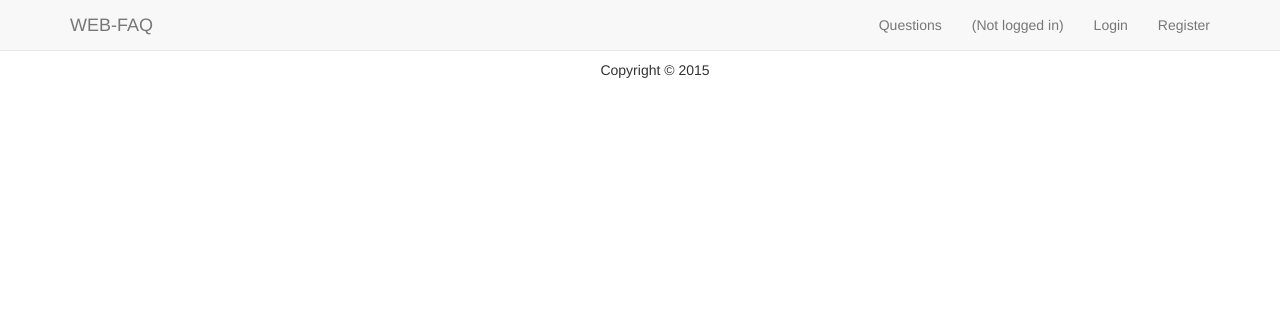
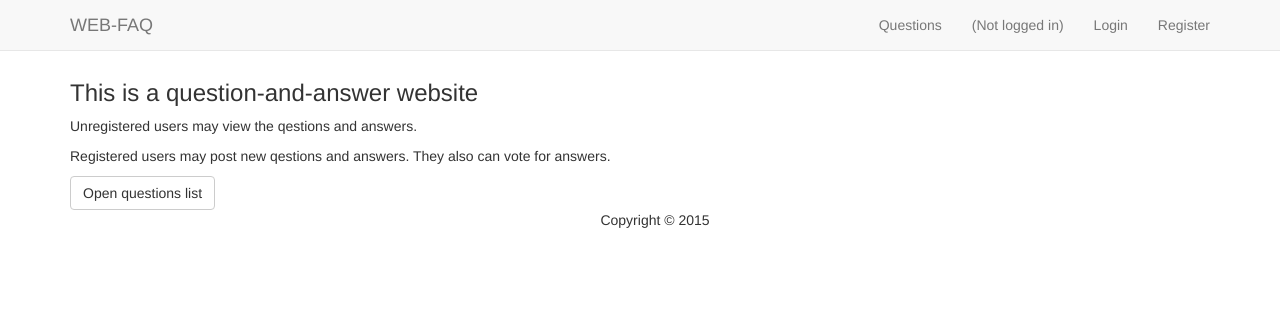
Before and after one commit to banzayats/simple-faq, a Flask app: page / in a window 1280 px wide. Shown: the top 311 px of the page. Run offline with Flask 2, Linux system fonts and the light colour scheme; data that the repository does not hold is empty; parts of the project's set-up code (start-up, migrations or seed data) failed here and were passed over; some libraries are stand-ins or nearby versions.

Commit message:
Изменил модель: оставил только текст вопроса, без заголовка. Добавил форму для публикации вопросов

```diff
--- a/app/forms.py
+++ b/app/forms.py
@@ -16,3 +16,7 @@ class RegisterForm(Form):
         Required(),
         EqualTo('password', message='Passwords must match')
         ])
+
+
+class QuestionForm(Form):
+    text = TextField('Question', [Required()])
--- a/app/templates/base.html
+++ b/app/templates/base.html
@@ -29,9 +29,12 @@
             <div class="collapse navbar-collapse">
                 <ul class="nav navbar-nav navbar-right">
                     <li>
-                        <a href="#">Questions</a>
+                        <a href="/questions">Questions</a>
                     </li>
                     {% if current_user.is_authenticated() %}
+                    <li>
+                        <a href="/add">Add</a>
+                    </li>
                     <li>
                         <p class="navbar-text text-success">
                         (Logged in as: {{ current_user.name }})
--- a/app/templates/index.html
+++ b/app/templates/index.html
@@ -1,7 +1,10 @@
 {% extends "base.html" %}
 {% block content %}
-{% for q in questions %}
-<h3>{{ q.title }}</h3>
-<p>{{ q.text }}</p>
-{% endfor %}
+<h3>This is a question-and-answer website</h3>
+<p>Unregistered users may view the qestions and answers.</p>
+<p>Registered users may post new qestions and answers. They also can vote for answers.</p>
+<a class="btn btn-default" href="/questions" role="button">Open questions list</a>
+{% if current_user.is_authenticated() %}
+<a class="btn btn-default" href="/add" role="button">Add question</a>
+{% endif %}
 {% endblock %}
--- a/app/templates/register.html
+++ b/app/templates/register.html
@@ -1,7 +1,7 @@
 {% extends "base.html" %}
 {% block content %}
 <h2>Register form</h2>
-<form action="" method="post" name="login" role="form">
+<form action="" method="post" name="register" role="form">
     {{form.hidden_tag()}}
     <div class="form-group">
         <label for="username">Please enter your name:</label>
--- a/app/views.py
+++ b/app/views.py
@@ -1,24 +1,48 @@
 from flask import render_template, request, flash, session, redirect, url_for
-from flask.ext.login import login_user, logout_user
+from flask.ext.login import login_user, logout_user, current_user, login_required
 from werkzeug import check_password_hash, generate_password_hash
 from app import app
 from app import db
 from app import login_manager
-from forms import LoginForm, RegisterForm
+from forms import LoginForm, RegisterForm, QuestionForm
 from models import User, Question
+from datetime import datetime
 
 
 @login_manager.user_loader
 def load_user(id):
     return User.query.get(int(id))
 
+@login_manager.unauthorized_handler
+def unauthorized_callback():
+    return redirect(url_for('login'))
+
 
 @app.route('/')
 @app.route('/index')
 def index():
+    return render_template("index.html")
+
+@app.route('/questions')
+def questions():
     questions = Question.query.all()
-    return render_template("index.html", questions=questions)
+    return render_template("questions.html", questions=questions)
 
+
+@app.route('/add', methods = ['GET', 'POST'])
+@login_required
+def add():
+    form = QuestionForm(request.form)
+    if form.validate_on_submit():
+        question = Question(text=form.text.data,
+                            date=datetime.utcnow(),
+                            owner=current_user)
+        db.session.add(question)
+        db.session.commit()
+        flash('Your question succesfully posted', 'success')
+        return redirect(url_for('questions'))
+    return render_template('add_question.html',
+        form = form)
 
 @app.route('/login', methods = ['GET', 'POST'])
 def login():
```
Also changed, not shown: app/models.py (+8 -1 lines), app/templates/add_question.html (added, +15 -0 lines), app/templates/questions.html (added, +7 -0 lines), migrations/versions/192212d60a57_.py (added, +26 -0 lines), migrations/versions/ab9187cba15_.py (added, +33 -0 lines).
